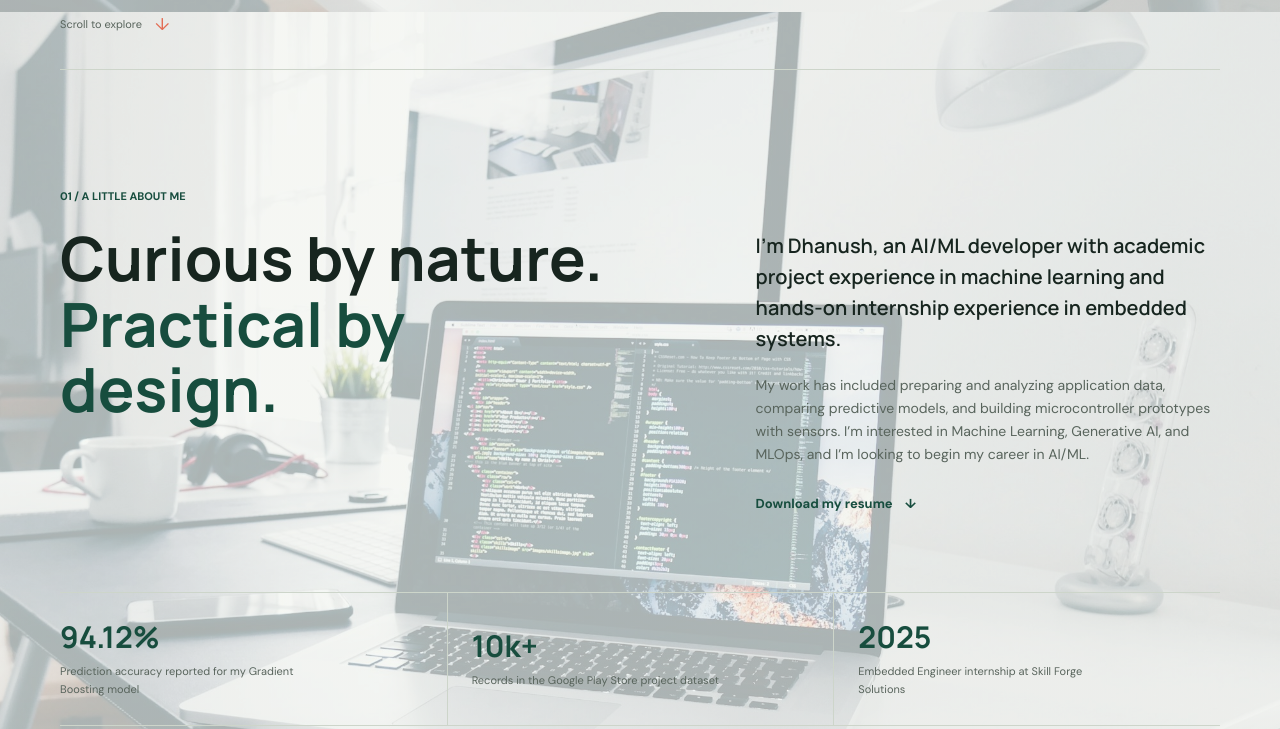
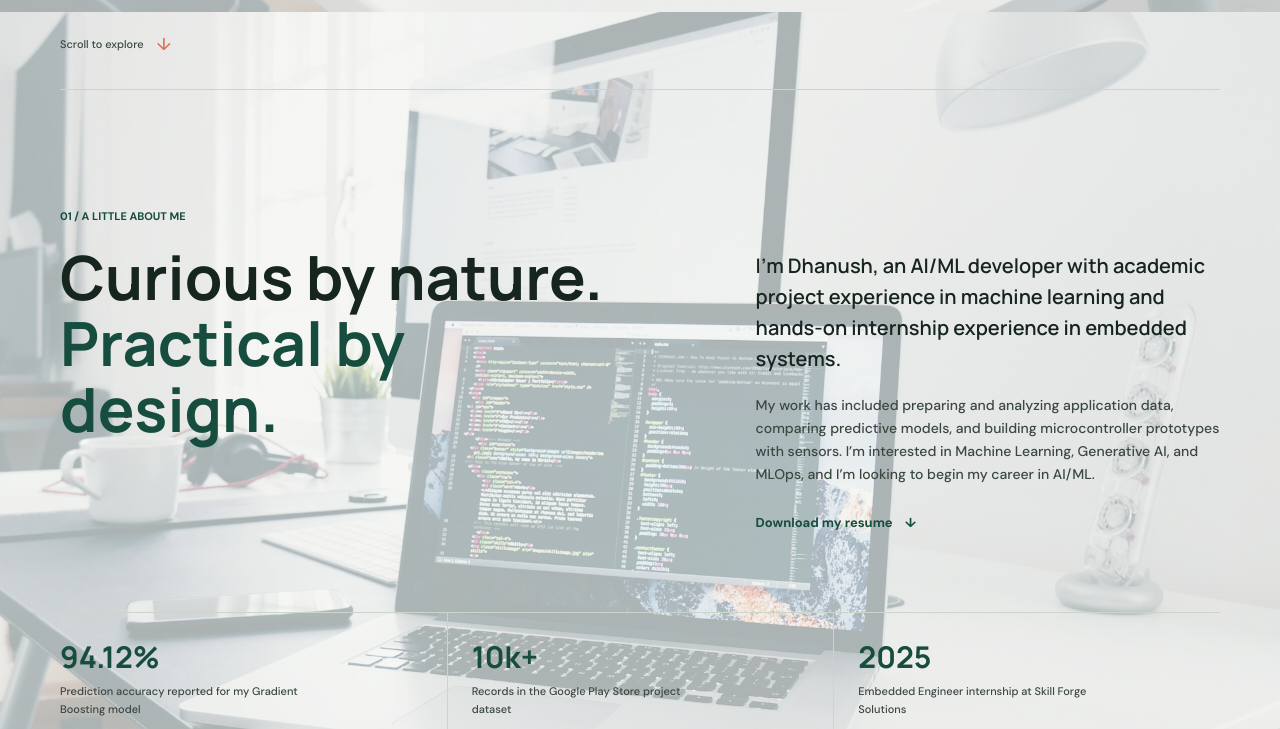
Before and after one commit to Dhanush0121/portfoli-, a plain HTML site: page index.html in a window 1280 px wide. Shown: the part 840-1569 px from the top of the page. Drawn offline with Linux system fonts and the light colour scheme.

Commit message:
Increase portfolio text contrast

```diff
--- a/index.html
+++ b/index.html
@@ -15,7 +15,7 @@
       href="https://fonts.googleapis.com/css2?family=DM+Sans:wght@400;500;600;700&family=Manrope:wght@400;500;600;700;800&display=swap"
       rel="stylesheet"
     />
-    <link rel="stylesheet" href="styles.css?v=workspace-photo" />
+    <link rel="stylesheet" href="styles.css?v=strong-type" />
     <script src="script.js" defer></script>
   </head>
   <body>
--- a/styles.css
+++ b/styles.css
@@ -3,7 +3,7 @@
   --paper: #f4f6f1;
   --paper-deep: #e9eee6;
   --ink: #17251f;
-  --muted: #58645c;
+  --muted: #3b4840;
   --line: #cdd5ca;
   --green: #174d3e;
   --lime: #d1ec75;
@@ -34,6 +34,7 @@ body {
   color: var(--ink);
   font-family: var(--font-body);
   font-size: 16px;
+  font-weight: 500;
   line-height: 1.65;
   -webkit-font-smoothing: antialiased;
 }
```
